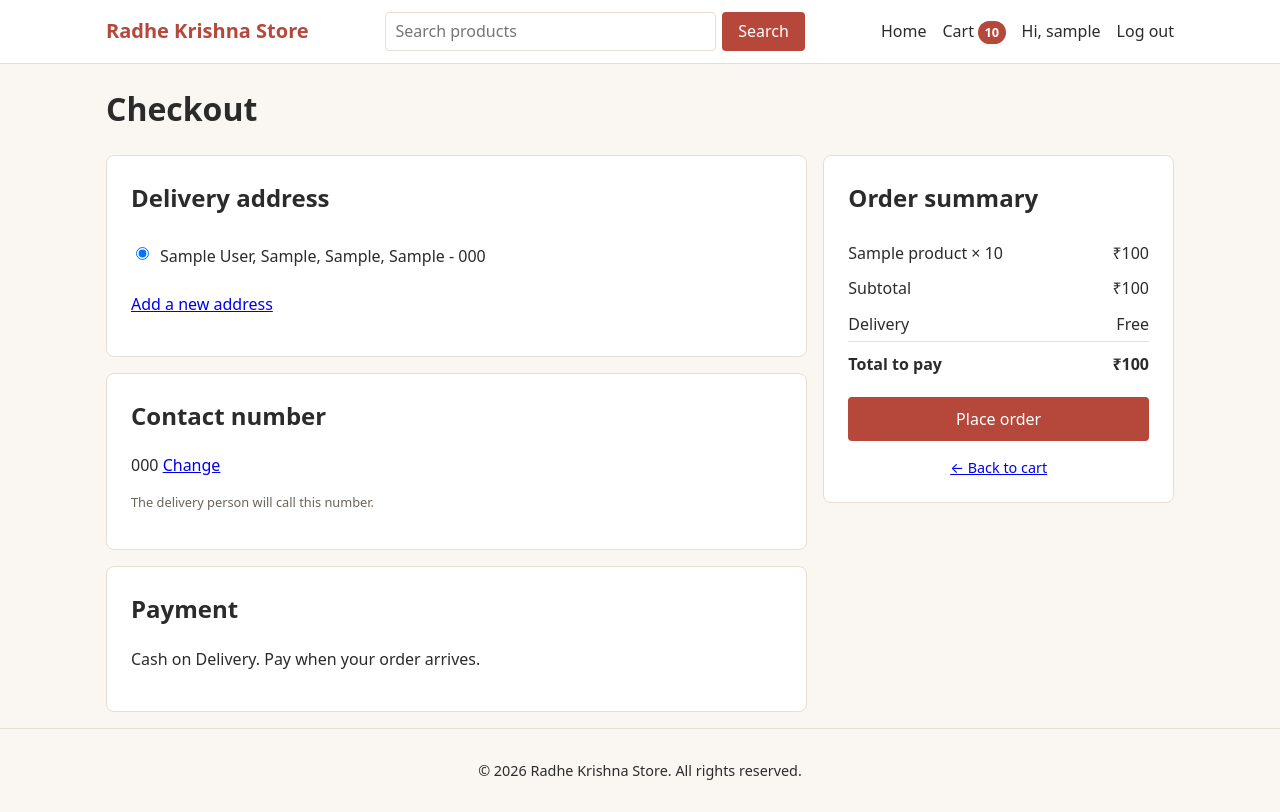
After one commit to web-kalakaar/radhe-krishna-store, a Django app: page /checkout/ in a window 1280 px wide. The commit adds this page. Run offline with Django 5.2, Linux system fonts and the light colour scheme; a user stored in the database is signed in; tables that the repository leaves empty hold one stand-in row (values such as "Sample post").

Commit message:
Add checkout with COD order placement, stock reduction and cart clearing

```diff
--- a/config/settings.py
+++ b/config/settings.py
@@ -138,3 +138,5 @@ LOGOUT_REDIRECT_URL = "store:home"
 # https://docs.djangoproject.com/en/5.2/ref/settings/#default-auto-field
 
 DEFAULT_AUTO_FIELD = "django.db.models.BigAutoField"
+# Orders
+REQUIRE_MOBILE_VERIFICATION = False  # switched on in the OTP phase
--- a/config/urls.py
+++ b/config/urls.py
@@ -24,7 +24,7 @@ urlpatterns = [
     path("admin/", admin.site.urls),
     path("", include("store.urls")),
     path("accounts/", include("accounts.urls")),
-    path("cart/", include("orders.urls")),
+    path("", include("orders.urls")),
 ]
 
 if settings.DEBUG:
--- a/orders/forms.py
+++ b/orders/forms.py
@@ -1,5 +1,28 @@
 from django import forms
-
+from accounts.models import Address
 
 class QuantityForm(forms.Form):
     quantity = forms.IntegerField(min_value=1, max_value=99)
+
+class AddressChoiceField(forms.ModelChoiceField):
+    def label_from_instance(self, address):
+        parts = [address.full_name, address.line1, address.line2, address.city]
+        text = ", ".join(part for part in parts if part)
+        return f"{text} - {address.pincode}"
+
+
+class CheckoutForm(forms.Form):
+    address = AddressChoiceField(
+        queryset=Address.objects.none(),
+        widget=forms.RadioSelect,
+        empty_label=None,
+        error_messages={"required": "Please choose a delivery address."},
+    )
+
+    def __init__(self, *args, user, **kwargs):
+        super().__init__(*args, **kwargs)
+        addresses = user.addresses.all()
+        self.fields["address"].queryset = addresses
+        default = addresses.filter(is_default=True).first()
+        if default:
+            self.fields["address"].initial = default.pk
--- /dev/null
+++ b/orders/services.py
@@ -0,0 +1,67 @@
+from decimal import Decimal
+
+from django.db import transaction
+from django.db.models import F
+
+from store.models import Product
+
+from .models import Cart, Order, OrderItem
+
+
+class CheckoutError(Exception):
+    """The order could not be placed. The message is shown to the customer."""
+
+
+def delivery_charge_for(subtotal):
+    """Free delivery for now. Later: free above ₹400, otherwise ₹50."""
+    return Decimal("0")
+
+
+@transaction.atomic
+def place_order(user, address):
+    cart = Cart.objects.filter(user=user).first()
+    items = list(cart.items.select_related("product")) if cart else []
+    if not items:
+        raise CheckoutError("Your cart is empty.")
+
+    for item in items:
+        if not item.product.is_available:
+            raise CheckoutError(f"{item.product.name} is no longer available.")
+
+    subtotal = sum((item.line_total for item in items), Decimal("0"))
+    delivery_charge = delivery_charge_for(subtotal)
+
+    order = Order.objects.create(
+        user=user,
+        full_name=address.full_name,
+        mobile=user.profile.mobile,
+        line1=address.line1,
+        line2=address.line2,
+        city=address.city,
+        state=address.state,
+        pincode=address.pincode,
+        delivery_charge=delivery_charge,
+        total=subtotal + delivery_charge,
+    )
+
+    for item in items:
+        product = item.product
+        # Reduce stock only if enough is left, in a single database step.
+        updated = Product.objects.filter(
+            pk=product.pk, stock__gte=item.quantity
+        ).update(stock=F("stock") - item.quantity)
+        if not updated:
+            raise CheckoutError(
+                f"Sorry, {product.name} just went out of stock. Please review your cart."
+            )
+
+        OrderItem.objects.create(
+            order=order,
+            product=product,
+            product_name=product.name,
+            price=product.price,
+            quantity=item.quantity,
+        )
+
+    cart.items.all().delete()
+    return order
--- a/orders/urls.py
+++ b/orders/urls.py
@@ -5,8 +5,9 @@ from . import views
 app_name = "orders"
 
 urlpatterns = [
-    path("", views.cart_detail, name="cart"),
-    path("add/<int:product_id>/", views.add_to_cart, name="add_to_cart"),
-    path("item/<int:item_id>/update/", views.update_cart_item, name="update_item"),
-    path("item/<int:item_id>/remove/", views.remove_cart_item, name="remove_item"),
+    path("cart/", views.cart_detail, name="cart"),
+    path("cart/add/<int:product_id>/", views.add_to_cart, name="add_to_cart"),
+    path("cart/item/<int:item_id>/update/", views.update_cart_item, name="update_item"),
+    path("cart/item/<int:item_id>/remove/", views.remove_cart_item, name="remove_item"),
+    path("checkout/", views.checkout, name="checkout"),
 ]
--- a/orders/views.py
+++ b/orders/views.py
@@ -1,16 +1,18 @@
 from decimal import Decimal
 
+from django.conf import settings
 from django.contrib import messages
 from django.contrib.auth.decorators import login_required
 from django.db import transaction
 from django.shortcuts import get_object_or_404, redirect, render
 from django.views.decorators.http import require_POST
 
+from accounts.models import Profile
 from store.models import Product
 
-from .forms import QuantityForm
+from .forms import CheckoutForm, QuantityForm
 from .models import Cart, CartItem
-
+from .services import CheckoutError, delivery_charge_for, place_order
 
 @login_required
 def cart_detail(request):
@@ -105,3 +107,62 @@ def remove_cart_item(request, item_id):
     item.delete()
     messages.success(request, f"{name} removed from your cart.")
     return redirect("orders:cart")
+
+@login_required
+def checkout(request):
+    cart = Cart.objects.filter(user=request.user).first()
+    items = []
+    if cart:
+        items = list(
+            cart.items.select_related("product").prefetch_related("product__images")
+        )
+
+    if not items:
+        messages.info(request, "Your cart is empty.")
+        return redirect("orders:cart")
+
+    if any(item.has_stock_problem for item in items):
+        messages.error(request, "Please fix the problems in your cart before checkout.")
+        return redirect("orders:cart")
+
+    profile = Profile.objects.filter(user=request.user).first()
+    if profile is None:
+        messages.warning(request, "Please add your mobile number before placing an order.")
+        return redirect("accounts:profile")
+
+    if settings.REQUIRE_MOBILE_VERIFICATION and not profile.is_mobile_verified:
+        messages.warning(request, "Please verify your mobile number before placing an order.")
+        return redirect("accounts:profile")
+
+    if not request.user.addresses.exists():
+        messages.info(request, "Add a delivery address to continue.")
+        return redirect("accounts:address_add")
+
+    if request.method == "POST":
+        form = CheckoutForm(request.POST, user=request.user)
+        if form.is_valid():
+            try:
+                order = place_order(request.user, form.cleaned_data["address"])
+            except CheckoutError as error:
+                messages.error(request, str(error))
+                return redirect("orders:cart")
+            messages.success(request, f"Order {order.order_number} placed successfully!")
+            return redirect("orders:cart")  # replaced by a confirmation page next step
+    else:
+        form = CheckoutForm(user=request.user)
+
+    subtotal = sum((item.line_total for item in items), Decimal("0"))
+    delivery_charge = delivery_charge_for(subtotal)
+
+    return render(
+        request,
+        "orders/checkout.html",
+        {
+            "form": form,
+            "items": items,
+            "profile": profile,
+            "subtotal": subtotal,
+            "delivery_charge": delivery_charge,
+            "total": subtotal + delivery_charge,
+        },
+    )
--- a/static/css/style.css
+++ b/static/css/style.css
@@ -684,3 +684,52 @@ a.btn {
     overflow-x: auto;
   }
 }
+/* Checkout */
+.checkout {
+  display: grid;
+  grid-template-columns: 1fr;
+  gap: 1rem;
+  align-items: start;
+}
+
+@media (min-width: 800px) {
+  .checkout {
+    grid-template-columns: 2fr 1fr;
+  }
+}
+
+.checkout .form-card {
+  max-width: none;
+  margin: 0 0 1rem;
+}
+
+.checkout h2 {
+  margin-top: 0;
+}
+
+.choice {
+  display: flex;
+  gap: 0.5rem;
+  align-items: flex-start;
+  padding: 0.5rem 0;
+}
+
+.summary {
+  width: 100%;
+  margin-bottom: 1rem;
+  border-collapse: collapse;
+}
+
+.summary td {
+  padding: 0.35rem 0;
+}
+
+.summary td:last-child {
+  text-align: right;
+}
+
+.summary__total td {
+  padding-top: 0.6rem;
+  font-weight: 700;
+  border-top: 1px solid var(--color-border);
+}
--- /dev/null
+++ b/templates/orders/checkout.html
@@ -0,0 +1,61 @@
+{% extends "base.html" %}
+
+{% block title %}Checkout{% endblock %}
+
+{% block content %}
+  <h1>Checkout</h1>
+
+  <form method="post" class="checkout">
+    {% csrf_token %}
+
+    <div>
+      <section class="form-card">
+        <h2>Delivery address</h2>
+        {% for error in form.address.errors %}
+          <p class="form-error">{{ error }}</p>
+        {% endfor %}
+        {% for radio in form.address %}
+          <label class="choice">{{ radio.tag }} <span>{{ radio.choice_label }}</span></label>
+        {% endfor %}
+        <p><a href="{% url 'accounts:address_add' %}">Add a new address</a></p>
+      </section>
+
+      <section class="form-card">
+        <h2>Contact number</h2>
+        <p>{{ profile.mobile }} <a href="{% url 'accounts:profile' %}">Change</a></p>
+        <p class="help">The delivery person will call this number.</p>
+      </section>
+
+      <section class="form-card">
+        <h2>Payment</h2>
+        <p>Cash on Delivery. Pay when your order arrives.</p>
+      </section>
+    </div>
+
+    <aside class="form-card">
+      <h2>Order summary</h2>
+      <table class="summary">
+        {% for item in items %}
+          <tr>
+            <td>{{ item.product.name }} &times; {{ item.quantity }}</td>
+            <td>₹{{ item.line_total|floatformat:"0g" }}</td>
+          </tr>
+        {% endfor %}
+        <tr>
+          <td>Subtotal</td>
+          <td>₹{{ subtotal|floatformat:"0g" }}</td>
+        </tr>
+        <tr>
+          <td>Delivery</td>
+          <td>{% if delivery_charge %}₹{{ delivery_charge|floatformat:"0g" }}{% else %}Free{% endif %}</td>
+        </tr>
+        <tr class="summary__total">
+          <td>Total to pay</td>
+          <td>₹{{ total|floatformat:"0g" }}</td>
+        </tr>
+      </table>
+      <button type="submit" class="btn btn--block">Place order</button>
+      <p class="form-note"><a href="{% url 'orders:cart' %}">&larr; Back to cart</a></p>
+    </aside>
+  </form>
+{% endblock %}
```
Also changed, not shown: templates/orders/cart.html (+13 -0 lines).
